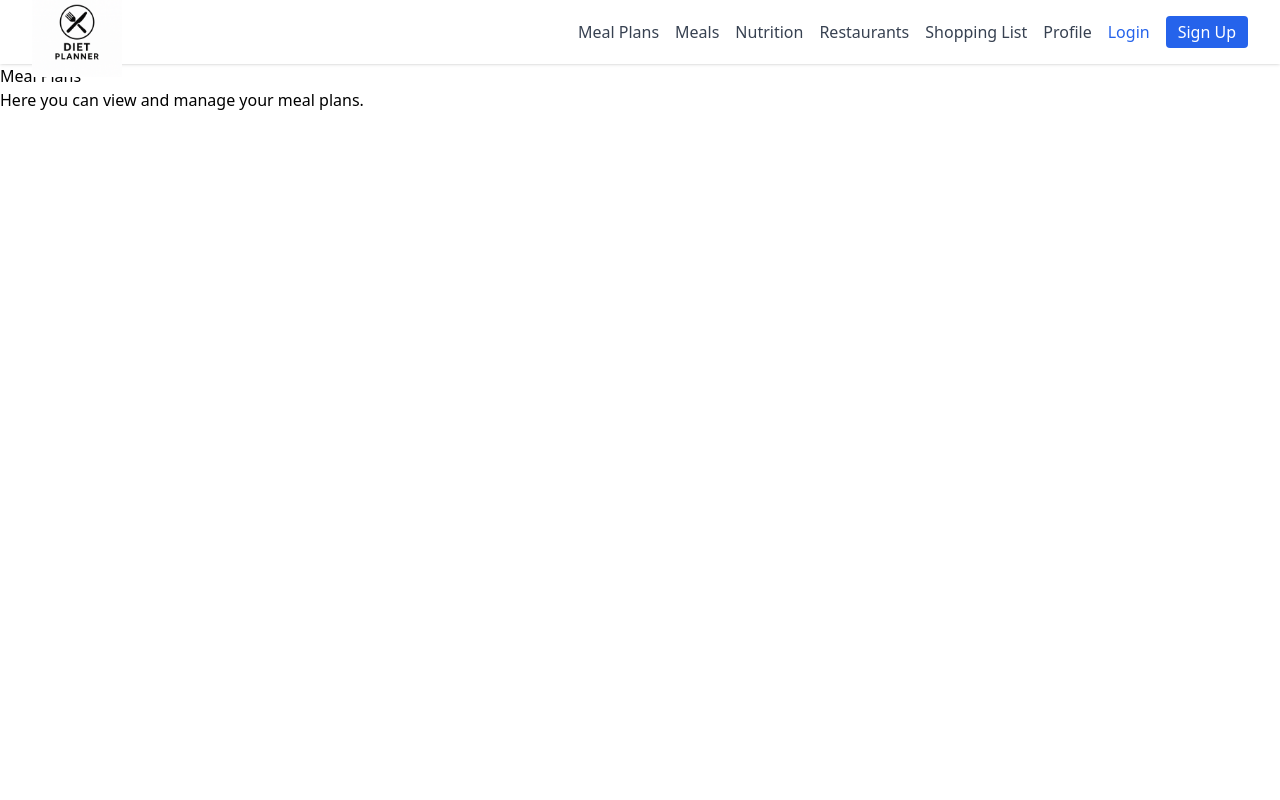
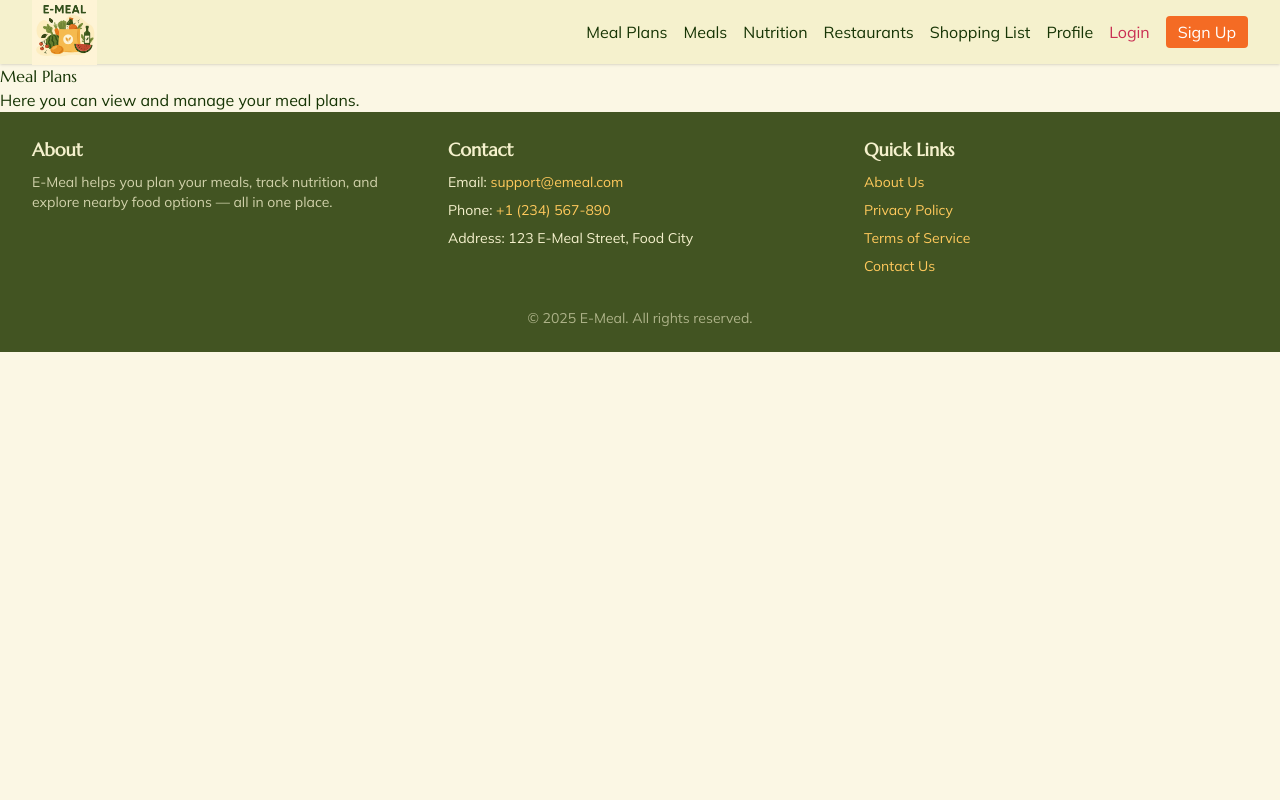
Before and after one commit to SDSU-CompE-561-Spring-2025/diet-planner-macros-tracking, a Next.js app in the folder frontend/: page /meal-plans in a window 1280 px wide. Shown: the top 800 px of the page. Built offline with nearby package versions, Linux system fonts and the light colour scheme.

Commit message:
Apply global theme styles to layout, footer, and navbar

```diff
--- /dev/null
+++ b/frontend/pages/_document.js
@@ -0,0 +1,19 @@
+import { Html, Head, Main, NextScript } from 'next/document';
+
+export default function Document() {
+  return (
+    <Html lang="en">
+      <Head>
+        {/* Google Fonts */}
+        <link
+          href="https://fonts.googleapis.com/css2?family=Marcellus&family=Mulish:wght@300;400;600&display=swap"
+          rel="stylesheet"
+        />
+      </Head>
+      <body>
+        <Main />
+        <NextScript />
+      </body>
+    </Html>
+  );
+}
--- a/frontend/pages/index.jsx
+++ b/frontend/pages/index.jsx
@@ -1,8 +1,8 @@
 export default function Home() {
   return (
-    <div className="flex flex-col items-center justify-center min-h-screen bg-white text-black px-4 text-center">
+    <div className="flex flex-col items-center justify-center min-h-screen bg-ivory text-forest px-4 text-center">
       <h1 className="text-4xl font-extrabold mb-3">Welcome to the Diet Planner</h1>
-      <p className="text-lg text-gray-700 mb-6 max-w-md">
+      <p className="text-lg text-forest mb-6 max-w-md">
         Plan your meals, track nutrition, and explore nearby food options — all in one place.
       </p>
     </div>
--- a/frontend/src/components/Footer.jsx
+++ b/frontend/src/components/Footer.jsx
@@ -1,12 +1,12 @@
 export default function Footer() {
   return (
-    <footer className="bg-gray-800 text-white py-6">
+    <footer className="bg-moss text-ivory font-inherit py-6">
       <div className="max-w-7xl mx-auto px-4 sm:px-6 lg:px-8">
         <div className="grid grid-cols-1 md:grid-cols-3 gap-8">
           {/* About Section */}
           <div>
             <h3 className="text-lg font-bold mb-2">About</h3>
-            <p className="text-sm text-gray-400">
+            <p className="text-sm text-ivory/80">
               E-Meal helps you plan your meals, track nutrition, and explore
               nearby food options — all in one place.
             </p>
@@ -20,7 +20,7 @@ export default function Footer() {
                 Email:{" "}
                 <a
                   href="mailto:support@emeal.com"
-                  className="text-blue-400 hover:underline"
+                  className="text-amber hover:underline"
                 >
                   support@emeal.com
                 </a>
@@ -29,7 +29,7 @@ export default function Footer() {
                 Phone:{" "}
                 <a
                   href="tel:+1234567890"
-                  className="text-blue-400 hover:underline"
+                  className="text-amber hover:underline"
                 >
                   +1 (234) 567-890
                 </a>
@@ -43,22 +43,22 @@ export default function Footer() {
             <h3 className="text-lg font-bold mb-2">Quick Links</h3>
             <ul className="space-y-2 text-sm">
               <li>
-                <a href="/about" className="text-blue-400 hover:underline">
+                <a href="/about" className="text-amber hover:underline">
                   About Us
                 </a>
               </li>
               <li>
-                <a href="/privacy" className="text-blue-400 hover:underline">
+                <a href="/privacy" className="text-amber hover:underline">
                   Privacy Policy
                 </a>
               </li>
               <li>
-                <a href="/terms" className="text-blue-400 hover:underline">
+                <a href="/terms" className="text-amber hover:underline">
                   Terms of Service
                 </a>
               </li>
               <li>
-                <a href="/contact" className="text-blue-400 hover:underline">
+                <a href="/contact" className="text-amber hover:underline">
                   Contact Us
                 </a>
               </li>
@@ -66,7 +66,7 @@ export default function Footer() {
           </div>
         </div>
 
-        <div className="mt-8 text-center text-sm text-gray-500">
+        <div className="mt-8 text-center text-sm text-ivory/60">
           &copy; {new Date().getFullYear()} E-Meal. All rights reserved.
         </div>
       </div>
--- a/frontend/src/components/Layout.jsx
+++ b/frontend/src/components/Layout.jsx
@@ -1,12 +1,12 @@
-import Navbar from "./navbar";
-import Footer from "./footer"; // Import the Footer component
+import Navbar from "./Navbar";
+import Footer from "./Footer";
 
 export default function Layout({ children }) {
   return (
-    <>
+    <div className="min-h-screen font-body bg-cream text-forest">
       <Navbar />
-      <main className="min-h-screen">{children}</main>
-      <Footer /> {/* Add the Footer here */}
-    </>
+      <main>{children}</main>
+      <Footer />
+    </div>
   );
 }
--- a/frontend/src/components/Navbar.jsx
+++ b/frontend/src/components/Navbar.jsx
@@ -6,7 +6,7 @@ export default function Navbar() {
   const [menuOpen, setMenuOpen] = useState(false);
 
   return (
-    <nav className="sticky top-0 z-50 bg-white shadow">
+    <nav className="sticky top-0 z-50 bg-ivory shadow font-inherit">
       <div className="max-w-7xl mx-auto px-4 sm:px-6 lg:px-8">
         <div className="flex justify-between h-16 items-center">
           {/* Logo */}
@@ -15,8 +15,8 @@ export default function Navbar() {
               <Image
                 src="/images/logo.png"
                 alt="Diet Planner Logo"
-                width={90} // try 60–80px range
-                height={90}
+                width={65}
+                height={65}
                 className="object-contain"
                 priority
               />
@@ -24,20 +24,20 @@ export default function Navbar() {
           </div>
 
           {/* Desktop Menu */}
-          <div className="hidden md:flex space-x-4 items-center">
-            <Link href="/meal-plans" className="text-gray-700 hover:text-blue-600">Meal Plans</Link>
-            <Link href="/meals" className="text-gray-700 hover:text-blue-600">Meals</Link>
-            <Link href="/nutrition" className="text-gray-700 hover:text-blue-600">Nutrition</Link>
-            <Link href="/restaurants" className="text-gray-700 hover:text-blue-600">Restaurants</Link>
-            <Link href="/shopping-list" className="text-gray-700 hover:text-blue-600">Shopping List</Link>
-            <Link href="/profile" className="text-gray-700 hover:text-blue-600">Profile</Link>
-            <Link href="/login" className="text-blue-600 hover:underline">Login</Link>
-            <Link href="/sign_up" className="px-3 py-1 bg-blue-600 text-white rounded hover:bg-blue-700">Sign Up</Link>
+          <div className="hidden md:flex space-x-4 items-center text-forest">
+            <Link href="/meal-plans" className="hover:text-amber">Meal Plans</Link>
+            <Link href="/meals" className="hover:text-amber">Meals</Link>
+            <Link href="/nutrition" className="hover:text-amber">Nutrition</Link>
+            <Link href="/restaurants" className="hover:text-amber">Restaurants</Link>
+            <Link href="/shopping-list" className="hover:text-amber">Shopping List</Link>
+            <Link href="/profile" className="hover:text-amber">Profile</Link>
+            <Link href="/login" className="text-raspberry hover:underline">Login</Link>
+            <Link href="/sign_up" className="px-3 py-1 bg-brightOrange text-white rounded hover:bg-orange">Sign Up</Link>
           </div>
 
           {/* Mobile Menu Button */}
           <div className="md:hidden">
-            <button onClick={() => setMenuOpen(!menuOpen)} className="text-gray-700 focus:outline-none">
+            <button onClick={() => setMenuOpen(!menuOpen)} className="text-forest focus:outline-none text-xl">
               ☰
             </button>
           </div>
@@ -46,15 +46,15 @@ export default function Navbar() {
 
       {/* Mobile Menu */}
       {menuOpen && (
-        <div className="md:hidden px-4 pb-4 space-y-2 bg-white border-t">
-          <Link href="/meal-plans" className="block text-gray-700 hover:text-blue-600">Meal Plans</Link>
-          <Link href="/meals" className="block text-gray-700 hover:text-blue-600">Meals</Link>
-          <Link href="/nutrition" className="block text-gray-700 hover:text-blue-600">Nutrition</Link>
-          <Link href="/restaurants" className="block text-gray-700 hover:text-blue-600">Restaurants</Link>
-          <Link href="/shopping-list" className="block text-gray-700 hover:text-blue-600">Shopping List</Link>
-          <Link href="/profile" className="block text-gray-700 hover:text-blue-600">Profile</Link>
-          <Link href="/login" className="block text-blue-600 hover:underline">Login</Link>
-          <Link href="/sign_up" className="block px-3 py-1 bg-blue-600 text-white rounded hover:bg-blue-700">Sign Up</Link>
+        <div className="md:hidden px-4 pb-4 space-y-2 bg-ivory border-t text-forest font-inherit">
+          <Link href="/meal-plans" className="block hover:text-amber">Meal Plans</Link>
+          <Link href="/meals" className="block hover:text-amber">Meals</Link>
+          <Link href="/nutrition" className="block hover:text-amber">Nutrition</Link>
+          <Link href="/restaurants" className="block hover:text-amber">Restaurants</Link>
+          <Link href="/shopping-list" className="block hover:text-amber">Shopping List</Link>
+          <Link href="/profile" className="block hover:text-amber">Profile</Link>
+          <Link href="/login" className="block text-raspberry hover:underline">Login</Link>
+          <Link href="/sign_up" className="block px-3 py-1 bg-brightOrange text-white rounded hover:bg-orange">Sign Up</Link>
         </div>
       )}
     </nav>
--- a/frontend/styles/globals.css
+++ b/frontend/styles/globals.css
@@ -2,6 +2,29 @@
 @tailwind components;
 @tailwind utilities;
 
+:root {
+  --font-heading: 'Marcellus', serif;
+  --font-body: 'Mulish', sans-serif;
+
+  --color-forest: #173505;
+  --color-cream: #fbf7e4;
+  --color-ivory: #f5f1cd;
+  --color-amber: #ffc95c;
+  --color-orange: #ef9821;
+  --color-bright-orange: #f46b24;
+  --color-raspberry: #c92e52;
+  --color-mint: #96ae6d;
+  --color-olive: #7c9853;
+  --color-moss: #425422;
+}
+
 body {
-  @apply bg-white text-black antialiased;
+  @apply font-body bg-cream text-forest;
+  font-family: var(--font-body);
+  background-color: var(--color-cream);
+  color: var(--color-forest);
 }
+
+h1, h2, h3, h4 {
+  @apply font-heading;
+}
--- a/frontend/tailwind.config.js
+++ b/frontend/tailwind.config.js
@@ -6,7 +6,24 @@ module.exports = {
     "./src/**/*.{js,ts,jsx,tsx}",
   ],
   theme: {
-    extend: {},
+    extend: {
+      fontFamily: {
+        heading: ['Marcellus', 'serif'],
+        body: ['Mulish', 'sans-serif'],
+      },
+      colors: {
+        forest: '#173505',
+        cream: '#fbf7e4',
+        ivory: '#f5f1cd',
+        amber: '#ffc95c',
+        orange: '#ef9821',
+        brightOrange: '#f46b24',
+        raspberry: '#c92e52',
+        mint: '#96ae6d',
+        olive: '#7c9853',
+        moss: '#425422',
+      },
+    },
   },
   plugins: [],
 };
```
Also changed, not shown: frontend/public/images/logo.png.
